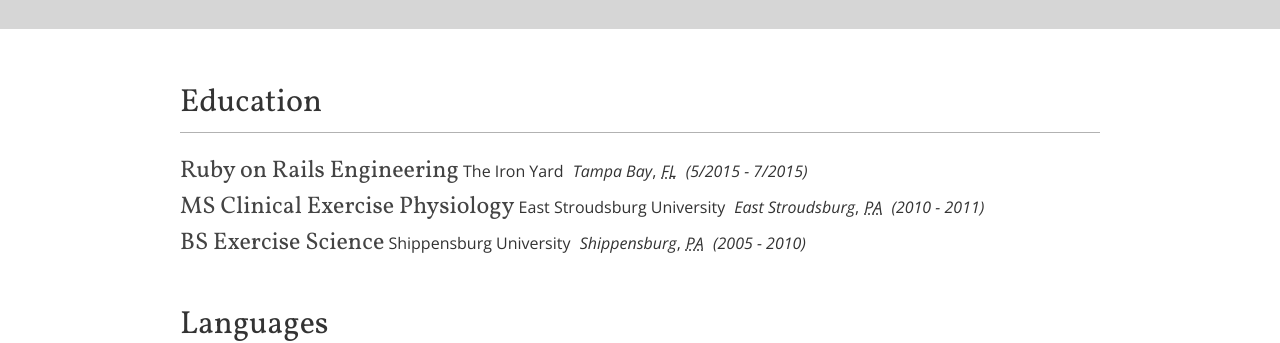
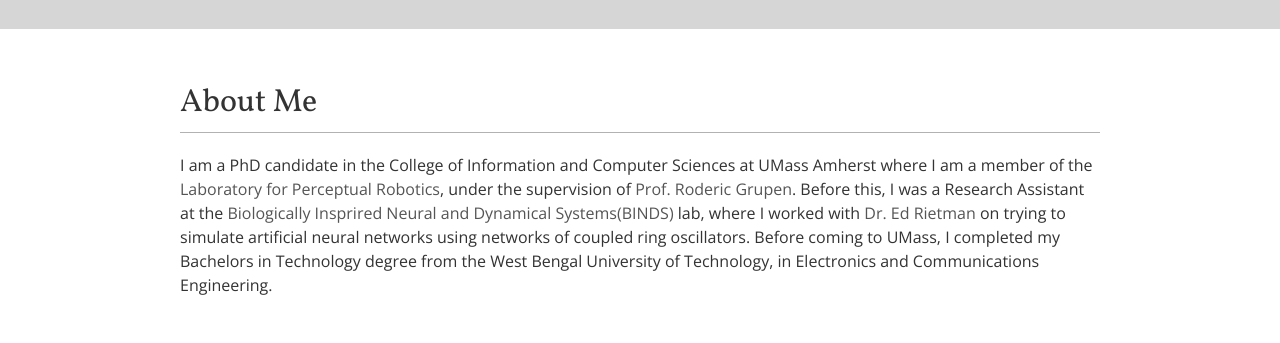
Before and after one commit to hiaghosh/hiaghosh.github.io, a plain HTML site: page index.html in a window 1280 px wide. Shown: the part 466-809 px from the top of the page. Drawn offline with nearby package versions, Linux system fonts and the light colour scheme.

Commit message:
Removed all the other sections. Just contains About Me for now.

```diff
--- a/index.html
+++ b/index.html
@@ -1,5 +1,5 @@
 <!DOCTYPE html>
-<html lang="en" >
+<html lang="en">
 
 <head>
     <meta charset="UTF-8">
@@ -28,8 +28,11 @@
         <a href="{{ social.url }}" itemprop="url" target="_blank" class="icon" ng-repeat="social in personInfo.social"><i class="fa {{ social.icon }}"></i></a>
       </address>
             </header>
+
             <section class="education-section" ng-controller="educationCtrl">
-      <h1>Education</h1>
+                <h1>About Me</h1> I am a PhD candidate in the College of Information and Computer Sciences at UMass Amherst where I am a member of the <a href="https://www-robotics.cs.umass.edu/">Laboratory for Perceptual Robotics</a>, under the supervision of <a href="http://www-robotics.cs.umass.edu/~grupen/">Prof. Roderic Grupen</a>. Before this, I was a Research Assistant at the <a href="https://binds.cs.umass.edu/">Biologically Insprired Neural and Dynamical Systems(BINDS)</a> lab, where I worked with <a href="https://www.cics.umass.edu/people/rietman-edward">Dr. Ed Rietman</a> on trying to simulate artificial neural networks using networks of coupled ring oscillators. Before coming to UMass, I completed my Bachelors in Technology degree from the West Bengal University of Technology, in Electronics and Communications Engineering.
+
+                <!--
                 <ul>
                     <li ng-repeat="school in schools">
                         <h2>{{ school.program }}</h2>
@@ -42,7 +45,9 @@
                         </div>
                     </li>
                 </ul>
+            -->
             </section>
+            <!--
             <section class="languages-section" ng-controller="languagesCtrl">
                 <h1>Languages</h1>
                 <ul class="languages-list">
@@ -95,11 +100,12 @@
             </section>
         </article>
     </div>
+    -->
             <script src='https://ajax.googleapis.com/ajax/libs/angularjs/1.4.5/angular.min.js'></script>
 
 
 
-    <script  src="js/index.js"></script>
+            <script src="js/index.js"></script>
 
 
 
```
Lines whose indentation alone changed are shown as unchanged.
